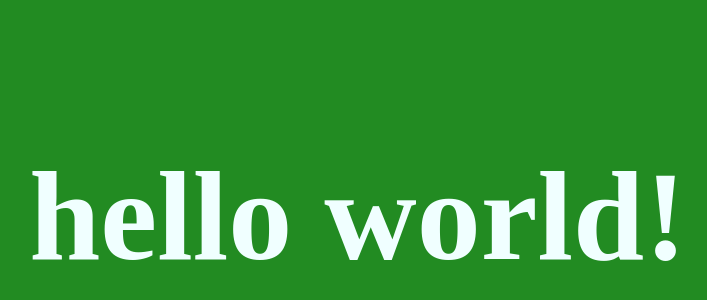
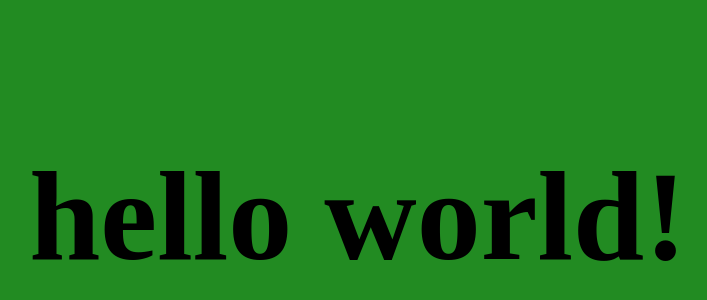
Before and after one commit to paolafioraso/project1, a plain HTML site: page index.html in a window 1280 px wide. Shown: the part 184-484 px from the top of the page, without its empty margins (282-989 px from the left). Drawn offline with Linux system fonts and the light colour scheme.

Commit message:
changed color

```diff
--- a/index.html
+++ b/index.html
@@ -18,7 +18,7 @@
         }
         h1 {
             font-size: 10vw;
-            color:azure;
+            color: wshite;
         }
     </style>
 </head>
```
